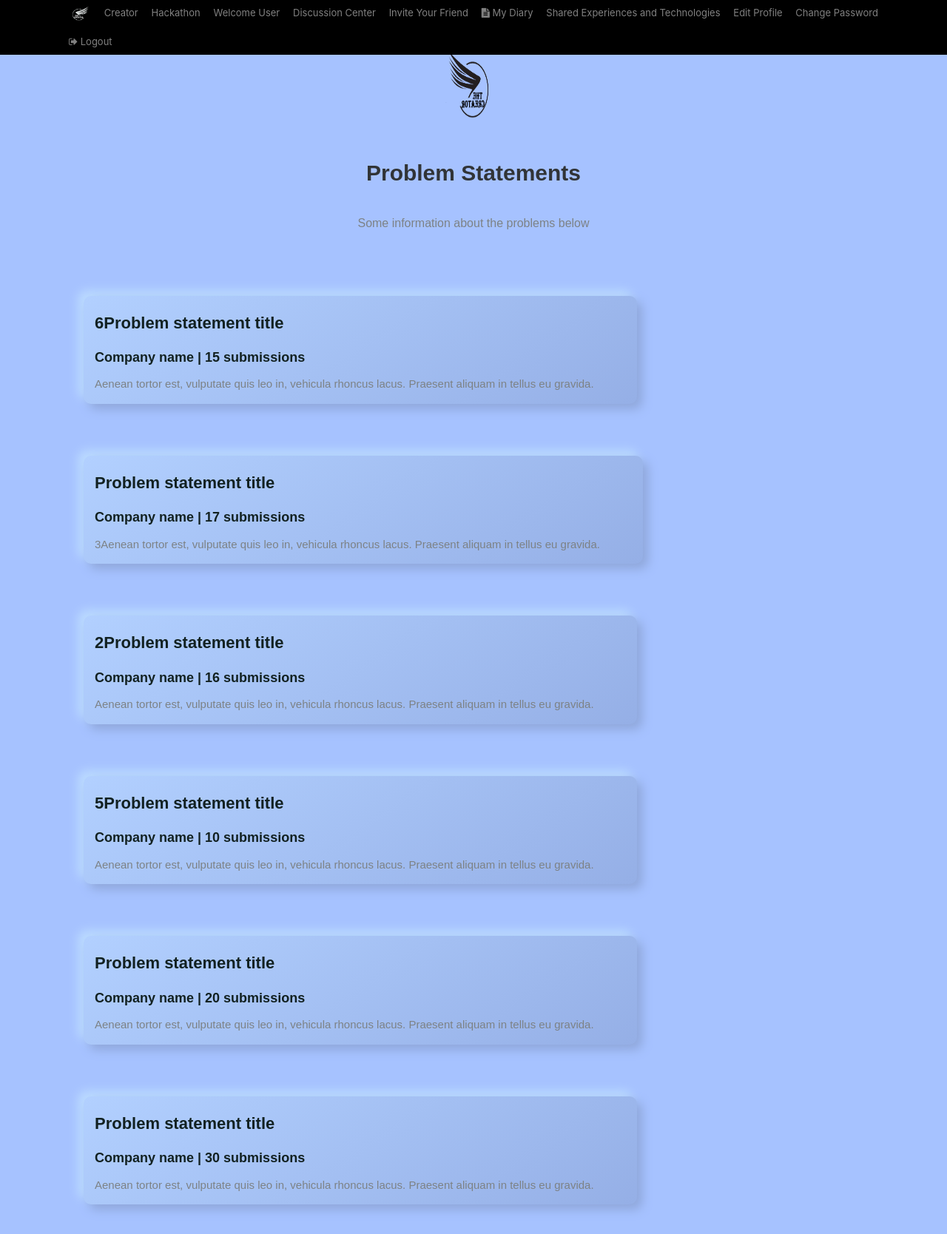
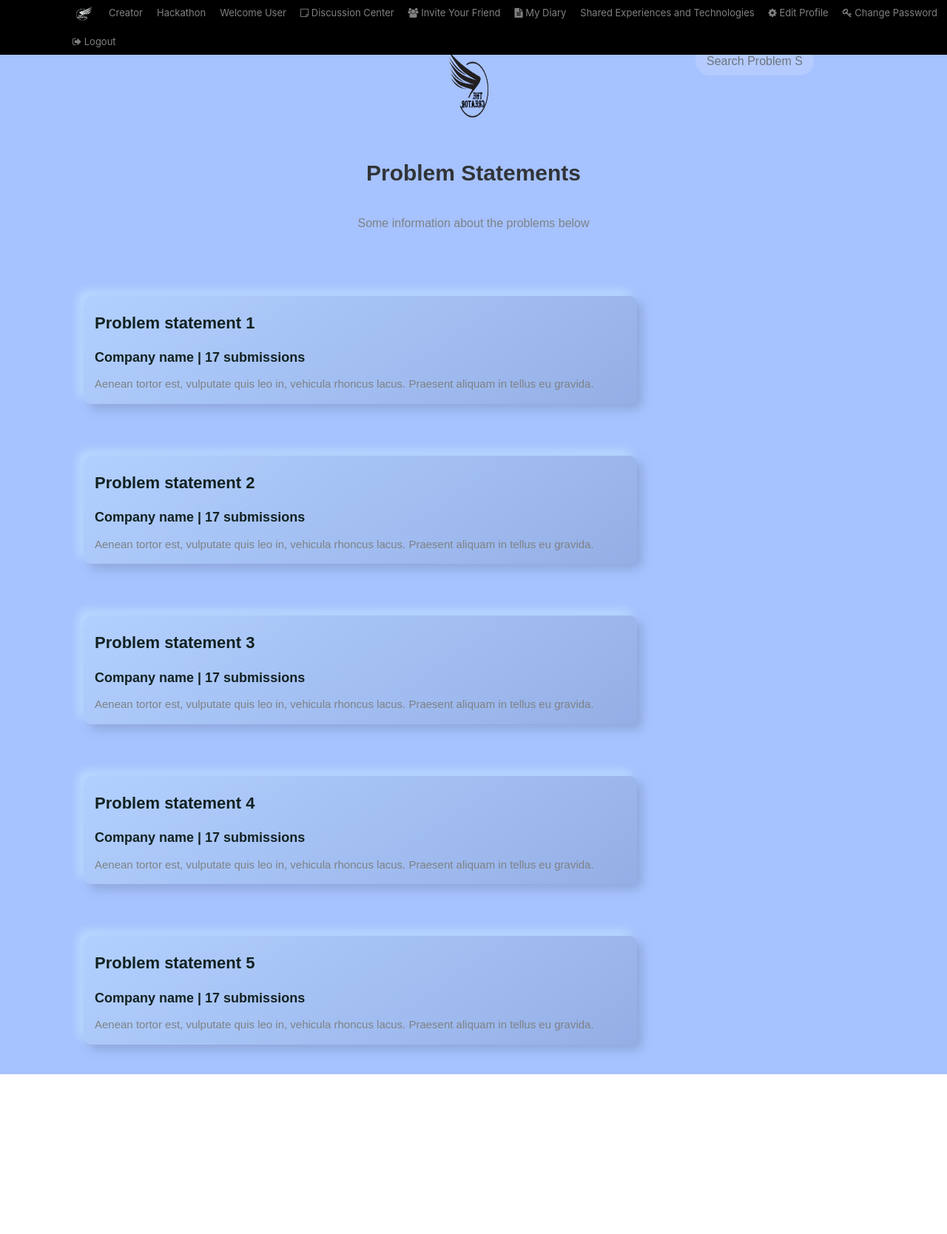
Before and after one commit to Creator-Home/CodeCompTile, a plain HTML site: page index.html in a window 1280 px wide. Shown: the whole page at 74% size. After the commit the page ends 1452 px from the top, so only its background shows below. Drawn offline with nearby package versions, Linux system fonts and the light colour scheme.

Commit message:
search bar added and upload button changed with modal

```diff
--- a/assets/css/Navbar-Apple.css
+++ b/assets/css/Navbar-Apple.css
@@ -1,5 +1,5 @@
 .navbar.navbar-dark.navbar-expand-md.fixed-top.bg-dark {
-  background-color: #000!important;
+  background-color: #000000 !important;
   /*opacity: 0.8;*/
 }
 
@@ -9,6 +9,6 @@
 }
 
 .navbar-dark .navbar-nav .nav-link .apple-logo {
-  font-size: 21px;
+  font-size: 25px;
   line-height: 0;
 }
--- a/assets/css/styles.css
+++ b/assets/css/styles.css
@@ -1,10 +1,3 @@
-.container,
-.container-lg,
-.container-md,
-.container-sm,
-.container-xl {
-}
-
 .col {
   border-radius: px;
   border-color: blue;
@@ -16,15 +9,6 @@
 
 .img-fluid {
   max-width: 150px;
-}
-
-.col-md-11.offset-md-5 {
-}
-
-.card {
-}
-
-p {
 }
 
 .card .card-content p {
@@ -63,3 +47,16 @@ p {
 .disabledBtn {
   display: none !important;
 }
+.form-control {
+  border-radius: 50px;
+  padding: 15px;
+  background-color: #b5cbff;
+  border: 0px;
+}
+.form-control:hover {
+  background-color: #d6e2fd;
+}
+#ul-nav {
+  margin-left: 5px;
+  margin-right: -80px;
+}
--- a/index.html
+++ b/index.html
@@ -11,15 +11,16 @@
       href="https://fonts.googleapis.com/css2?family=Spartan:wght@400;500&display=swap"
       rel="stylesheet"
     />
+    <script
+    type="text/javascript"
+    src="https://cdnjs.cloudflare.com/ajax/libs/jquery/3.4.1/jquery.min.js"></script>
     <link rel="stylesheet" href="assets/bootstrap/css/bootstrap.min.css" />
     <link rel="stylesheet" href="assets/fonts/font-awesome.min.css" />
-    <link rel="stylesheet" href="assets/css/Navbar---Apple-1.css" />
-    <link rel="stylesheet" href="assets/css/Navbar---Apple.css" />
+    <!-- <link rel="stylesheet" href="assets/css/Navbar---Apple-1.css" />
+    <link rel="stylesheet" href="assets/css/Navbar---Apple.css" /> -->
     <link rel="stylesheet" href="assets/css/Navbar-Apple.css" />
-    <link rel="stylesheet" href="assets/css/Navigation-with-Search.css" />
     <link rel="stylesheet" href="assets/bootstrap/css/bootstrap.min.css" />
 
-    <link rel="stylesheet" href="assets/css/YoutubeSans.css" />
     <link rel="stylesheet" href="assets/css/Material-Card.css" />
     <link rel="stylesheet" href="assets/css/Projects-Horizontal.css" />
     <link rel="stylesheet" href="assets/css/Styled-Header.css" />
@@ -31,8 +32,9 @@
   </head>
 
   <body style="max-width: device-width;">
+
     <nav class="navbar navbar-dark navbar-expand-md fixed-top bg-dark p-0">
-      <div class="container">
+      <div class="container" id="nav-cont">
         <button
           data-toggle="collapse"
           class="navbar-toggler"
@@ -42,13 +44,13 @@
           ><span class="navbar-toggler-icon"></span>
         </button>
         <div class="collapse navbar-collapse" id="navcol-1">
-          <ul class="nav navbar-nav flex-grow-1 justify-content-between">
+          <ul class="nav navbar-nav flex-grow-1 justify-content-between" id="ul-nav">
             <li class="nav-item" role="presentation">
-              <a class="nav-link" href="#"
-                ><img
+              <a class="nav-link" href="#">
+                <img
                   style="max-width: 30px;"
-                  src="./assets/img/CREATOR_LOGO_black.png"
-              /></a>
+                  src="./assets/img/CREATOR_LOGO_black.png" />
+            </a>
             </li>
             <li class="nav-item" role="presentation">
               <a class="nav-link" href="#">Creator</a>
@@ -60,10 +62,10 @@
               <a class="nav-link" href="#">Welcome <span>User</span></a>
             </li>
             <li class="nav-item" role="presentation">
-              <a class="nav-link" href="#">Discussion Center</a>
+              <a class="nav-link" href="#"><i class="fa fa-sticky-note-o"></i> Discussion Center</a>
             </li>
             <li class="nav-item" role="presentation">
-              <a class="nav-link" href="#">Invite Your Friend</a>
+              <a class="nav-link" href="#"><i class="fa fa-group"></i> Invite Your Friend</a>
             </li>
             <li class="nav-item" role="presentation">
               <a class="nav-link" href="#">
@@ -76,11 +78,11 @@
               >
             </li>
             <li class="nav-item" role="presentation">
-              <a class="nav-link" href="#">Edit Profile</a>
+              <a class="nav-link" href="#"><i class="fa fa-gear"></i> Edit Profile</a>
             </li>
 
             <li class="nav-item" role="presentation">
-              <a class="nav-link" href="#">Change Password</a>
+              <a class="nav-link" href="#"><i class="fa fa-key"></i> Change Password</a>
             </li>
 
             <li class="nav-item" role="presentation">
@@ -109,6 +111,10 @@
               loading="lazy"
             />
           </div>
+          <div class="col-xs-8 col-sm-8 col-md-10 col-lg-10 col-xl-2 offset-sm-2 offset-xs-4 offset-md-1 offset-xl-0">
+            <input class="form-control" id="anythingSearch" type="text" placeholder="Search Problem Statements">
+
+          </div>
         </div>
         <div class="col-lg-10 offset-lg-1 offset-xl-1">
           <h2 class="text-center">Problem Statements</h2>
@@ -122,7 +128,7 @@
           style="font-family: Montserrat, sans-serif;"
         >
           <!-- create multiple instances from below div -->
-          <div class="col-sm-12 item">
+          <div id="myDIV" class="col-sm-12 item">
             <div class="row" style="margin-right: 40px;">
               <a
                 href="./Problem.html"
@@ -140,10 +146,10 @@
                   "
                 >
                   <h3 class="name" style="font-size: 22px;">
-                    6Problem statement title
+                    Problem statement 1
                   </h3>
                   <h3 class="name">
-                    Company name | <span>15</span> submissions
+                    Company name | <span>17</span> submissions
                   </h3>
                   <p class="description">
                     Aenean tortor est, vulputate quis leo in, vehicula rhoncus
@@ -153,7 +159,7 @@
               </a>
             </div>
           </div>
-          <div class="col-sm-12 item">
+          <div id="myDIV" class="col-sm-12 item">
             <div class="row" style="margin-right: 40px;">
               <a
                 href="./Problem.html"
@@ -171,20 +177,19 @@
                   "
                 >
                   <h3 class="name" style="font-size: 22px;">
-                    Problem statement title
+                    Problem statement 2
                   </h3>
                   <h3 class="name">
                     Company name | <span>17</span> submissions
                   </h3>
                   <p class="description">
-                    3Aenean tortor est, vulputate quis leo in, vehicula rhoncus
+                    Aenean tortor est, vulputate quis leo in, vehicula rhoncus
                     lacus. Praesent aliquam in tellus eu gravida.
                   </p>
                 </div>
               </a>
             </div>
-          </div>
-          <div class="col-sm-12 item">
+          </div><div id="myDIV" class="col-sm-12 item">
             <div class="row" style="margin-right: 40px;">
               <a
                 href="./Problem.html"
@@ -202,10 +207,10 @@
                   "
                 >
                   <h3 class="name" style="font-size: 22px;">
-                    2Problem statement title
+                    Problem statement 3
                   </h3>
                   <h3 class="name">
-                    Company name | <span>16</span> submissions
+                    Company name | <span>17</span> submissions
                   </h3>
                   <p class="description">
                     Aenean tortor est, vulputate quis leo in, vehicula rhoncus
@@ -214,8 +219,7 @@
                 </div>
               </a>
             </div>
-          </div>
-          <div class="col-sm-12 item">
+          </div><div id="myDIV" class="col-sm-12 item">
             <div class="row" style="margin-right: 40px;">
               <a
                 href="./Problem.html"
@@ -233,10 +237,10 @@
                   "
                 >
                   <h3 class="name" style="font-size: 22px;">
-                    5Problem statement title
+                    Problem statement 4
                   </h3>
                   <h3 class="name">
-                    Company name | <span>10</span> submissions
+                    Company name | <span>17</span> submissions
                   </h3>
                   <p class="description">
                     Aenean tortor est, vulputate quis leo in, vehicula rhoncus
@@ -245,8 +249,7 @@
                 </div>
               </a>
             </div>
-          </div>
-          <div class="col-sm-12 item">
+          </div><div id="myDIV" class="col-sm-12 item">
             <div class="row" style="margin-right: 40px;">
               <a
                 href="./Problem.html"
@@ -264,10 +267,10 @@
                   "
                 >
                   <h3 class="name" style="font-size: 22px;">
-                    Problem statement title
+                    Problem statement 5
                   </h3>
                   <h3 class="name">
-                    Company name | <span>20</span> submissions
+                    Company name | <span>17</span> submissions
                   </h3>
                   <p class="description">
                     Aenean tortor est, vulputate quis leo in, vehicula rhoncus
@@ -277,41 +280,7 @@
               </a>
             </div>
           </div>
-          <div class="col-sm-12 item">
-            <div class="row" style="margin-right: 40px;">
-              <a
-                href="./Problem.html"
-                style="text-decoration: none; color: #122121;"
-              >
-                <div
-                  class="col card card-content"
-                  data-toggle="tooltip"
-                  data-bs-tooltip=""
-                  title="Click to open Problem Statement"
-                  style="
-                    background-color: #e7e6ff;
-                    margin-left: 43px;
-                    padding: 15px;
-                  "
-                >
-                  <h3 class="name" style="font-size: 22px;">
-                    Problem statement title
-                  </h3>
-                  <h3 class="name">
-                    Company name | <span>30</span> submissions
-                  </h3>
-                  <p class="description">
-                    Aenean tortor est, vulputate quis leo in, vehicula rhoncus
-                    lacus. Praesent aliquam in tellus eu gravida.
-                  </p>
-                </div>
-              </a>
-            </div>
           </div>
-        </div>
-      </div>
-    </div>
-
     <script>
       function sortList() {
         var list, i, switching, b, shouldSwitch;
@@ -336,8 +305,17 @@
         }
       }
       sortList();
-    </script>
 
+
+  $(document).ready(function () {
+  $("#anythingSearch").on("keyup", function () {
+    var value = $(this).val().toLowerCase();
+    $("#main-row *").filter(function () {
+      $(this).toggle($(this).text().toLowerCase().indexOf(value) > -1)
+    });
+  });
+});
+</script>
     <script src="assets/js/jquery.min.js"></script>
     <script src="assets/bootstrap/js/bootstrap.min.js"></script>
     <script src="assets/js/bs-init.js"></script>
```
Also changed, not shown: problem.html (+77 -27 lines).
